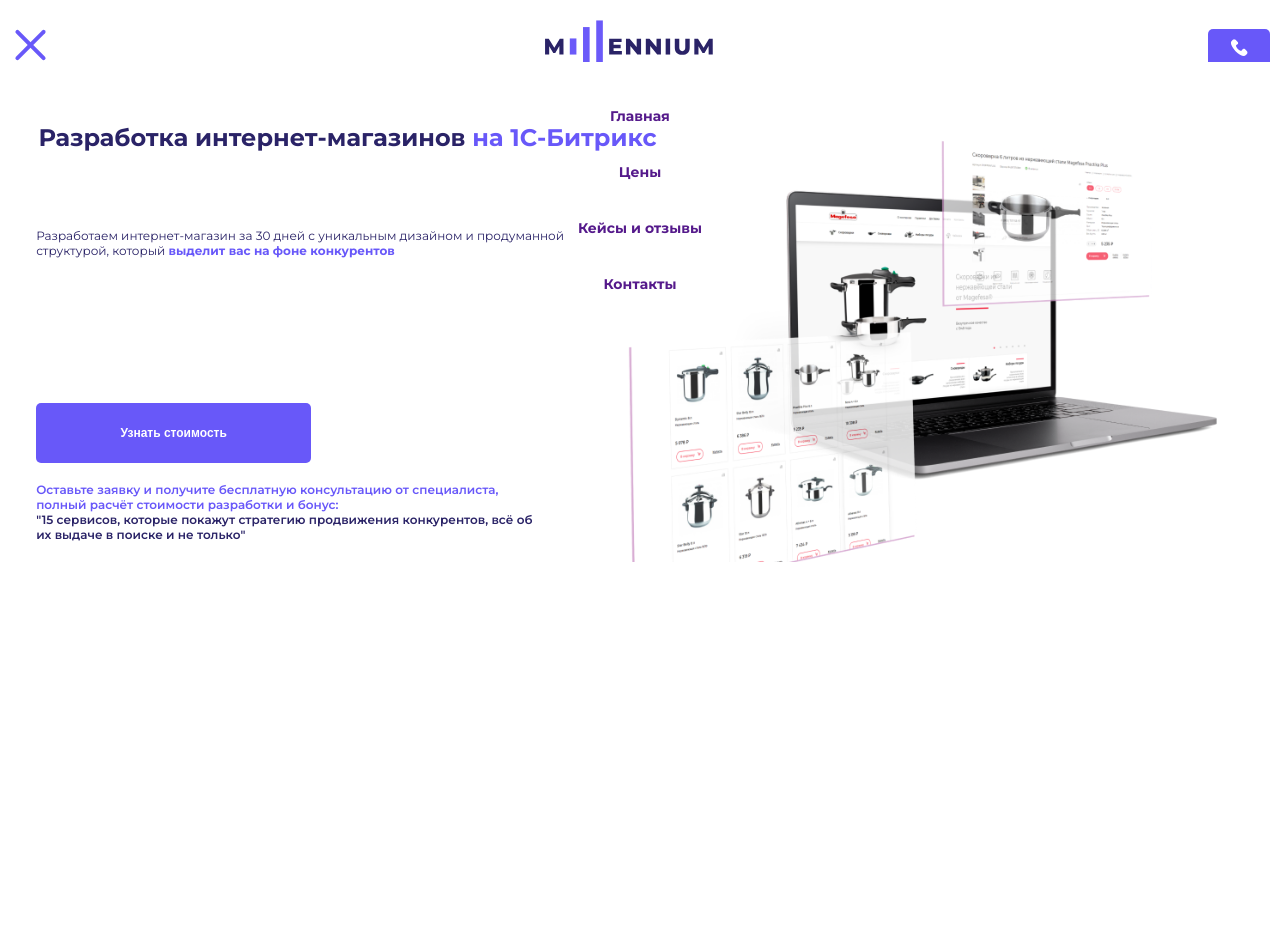
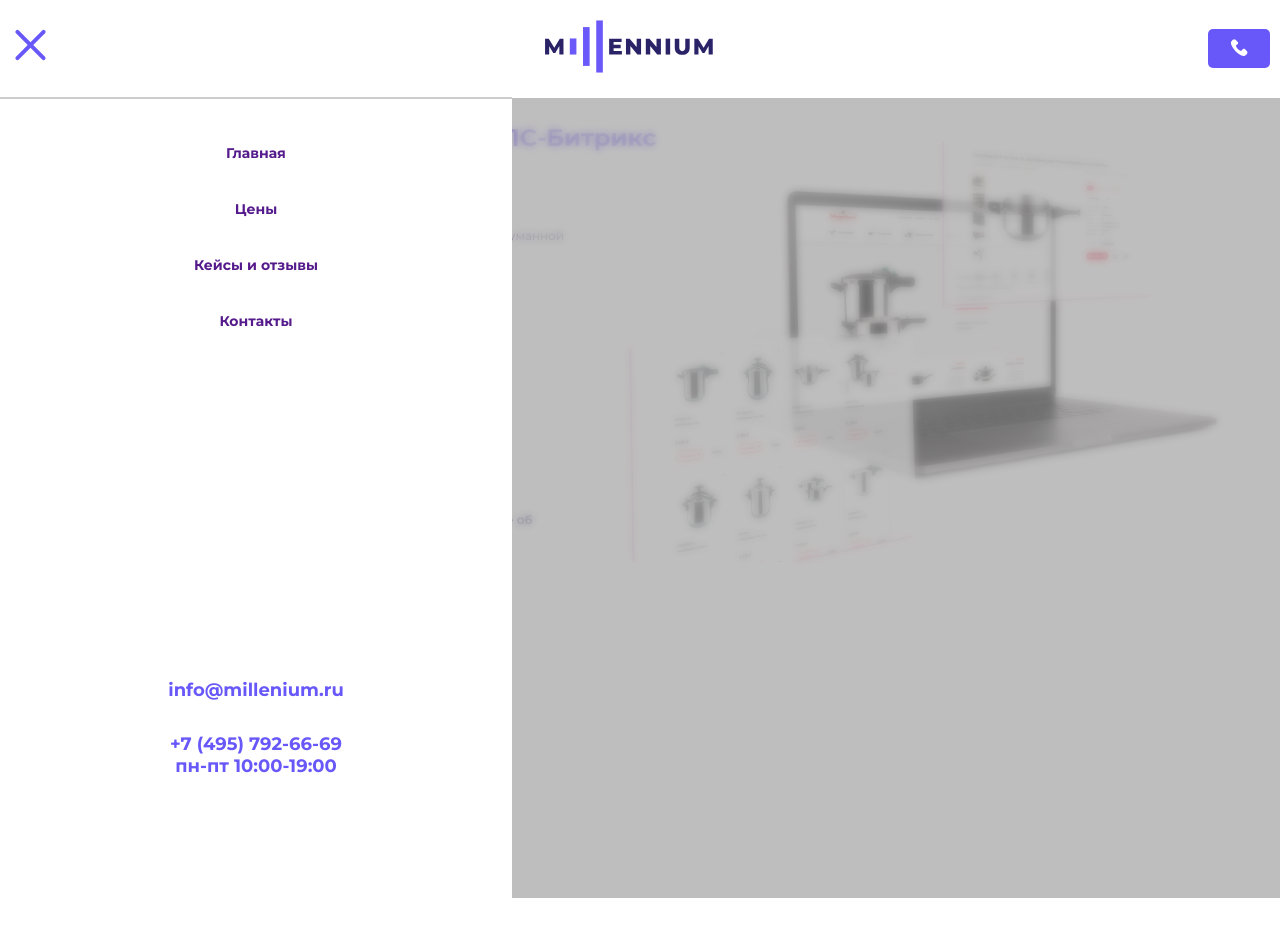
Before and after one commit to HotDogeMLG/------1.2, a plain HTML site: page index.html in a window 1280 px wide. Both pictures are taken after a click on the button 30 px from the left and 48 px from the top of the page. Shown: the top 936 px of the page. After the commit the page ends 898 px from the top, so only its background shows below. Drawn offline with Linux system fonts and the light colour scheme.

Commit message:
Adjusted Menu for Laptop and Added Hover Effects

```diff
--- a/index.html
+++ b/index.html
@@ -15,15 +15,24 @@
 <body>
     <header class="header">
         <button class="header__mobile-menu" id="menu-button" onclick="menuButtonFunction()">
-            <span></span><span></span><span></span>
+            <span class="header__menu-span"></span>
+            <span class="header__menu-span"></span>
+            <span class="header__menu-span"></span>
         </button>
-        <nav class="header__menu">
+        <nav class="header__menu menu">
             <a href=""> Главная </a>
             <a href=""> Цены </a>
             <a href=""> Кейсы и отзывы </a>
             <a href=""> Контакты </a>
+            <div class="header__dim" onclick="menuButtonFunction()"></div>
+            <section class="menu__info_mobile">
+                <div>info@millenium.ru</div>
+                <div>+7 (495) 792-66-69 <br> пн-пт 10:00-19:00</div>
+            </section>
         </nav>
-        <div class="header__logo"> <img src="images/logo.svg" alt="Millenium"> </div>
+        <div class="header__logo">
+            <a href="index.html"> <img src="images/logo.svg" alt="Millenium"> </a>
+        </div>
         <section class="header__phone-number phone">
             <span>
                 <a href=""> <img src="images/telegram.svg" alt="link to telegram"> </a>
--- a/style.css
+++ b/style.css
@@ -56,7 +56,9 @@ header {
 .header__phone-number {
     display: none;
 }
-
+.header__dim {
+    display: none;
+}
 
 /* ------------------------------ Mobile menu ------------------------------ */
 
@@ -105,10 +107,10 @@ header {
     position: absolute;
     left: -100%;
     top: 62px;
-    height: 155vw;
+    height: 100vh;
     width: 100%;
-    text-align: center;
     background-color: white;
+    border-top: 2px solid hsl(0, 0%, 80%);
     padding-top: 45px;
 
     display: flex;
@@ -127,6 +129,52 @@ header {
     transform: translateX(100%);
 }
 
+.menu__info_mobile {
+    margin-top: auto;
+    margin-bottom: 15vh;
+    font-size: 18px;
+    color: hsla(246, 93%, 66%, 1);
+    text-align: center;
+}
+.menu__info_mobile div:last-child {
+    margin-top: 32px;
+}
+
+
+/* ------------------------------ Hover effects ------------------------------ */
+
+.header__mobile-menu:hover .header__menu-span {
+    width: 41px;
+    filter: brightness(1.3);
+}
+button {
+    transition: box-shadow .35s, transform .3s;
+}
+button:hover:not(.header__mobile-menu){
+    box-shadow: 0px 0px 10px hsla(246, 93%, 70%, 1);
+    transform: scale(1.03);
+}
+button:active{
+    filter: brightness(0.9);
+}
+
+a {
+    transition: filter .3s, transform .5s;
+}
+a img {
+    transition: transform .5s;
+}
+a:hover {
+    filter: brightness(1.5);
+    transform: scale(1.1);
+}
+a:hover img {
+    transform: scale(1.1);
+}
+a:active {
+    filter: brightness(0.7);
+    color: currentColor;
+}
 
 /* ------------------------------ Main body ------------------------------ */
 
@@ -188,6 +236,7 @@ header {
 
 @media screen and (min-width: 768px) {
     header {
+        align-items: center;
         height: 97px;
     }
 
@@ -243,7 +292,36 @@ header {
         top: calc(20vw + 120px);
         left: 17px;
     }
+
+    .header__menu {
+        left: -40vw;
+        top: 97px;
+        height: 100vh;
+        width: 40vw;
+        padding-top: 45px;
+        z-index: 2;
+    }
+    .header__dim {
+        display: block;
+        position: absolute;
+        top: -1px;
+        left: 40vw;
+        width: 60vw;
+        height: 100vh;
+        visibility: hidden;
+        opacity: 0;
+        transition: opacity .5s;
+    }
+    .header.open .header__dim {
+        display: block;
+        visibility: visible;
+        opacity: 0.8;
+        background-color: hsla(0, 1%, 63%, 0.85);
+        backdrop-filter: blur(4px);
+    }
 }
+
+
 
 
 /* ------------------------------ Desktop style ------------------------------ */
@@ -266,14 +344,24 @@ header {
         display: none;
     }
 
+    .menu__info_mobile {
+        display: none;
+    }
+
     .header__menu {
         display: flex;
+        flex-direction: row;
         justify-content: space-between;
         align-items: center;
         margin-left: 34px;
         min-width: 400px;
+        max-width: 550px;
         font-size: 14px;
         font-weight: 700;
+        padding: 0;
+        height: 60px;
+        position: static;
+        border-top: none;
     }
 
     .header__phone-number {
```
